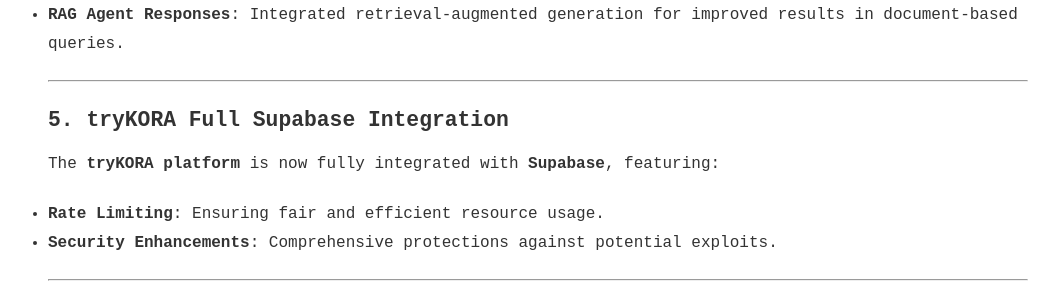
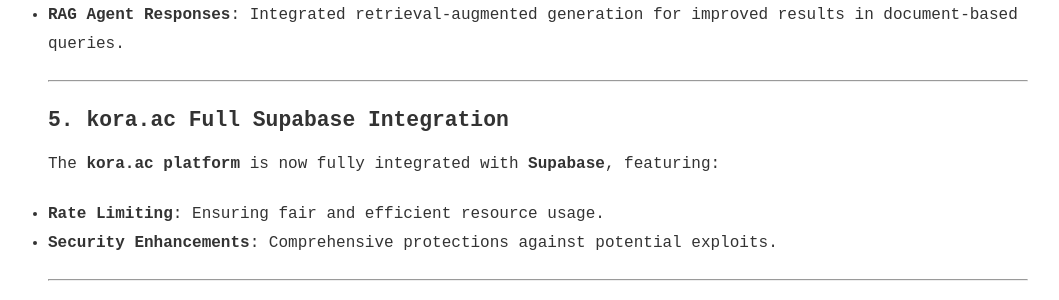
Before and after one commit to kora-edu/kora-edu.github.io, a Jekyll site: the page built from _posts/2024-01-14-weeklyupdate4.md, in a window 1280 px wide. Shown: the part 1211-1511 px from the top of the page, without its empty margins (102-1161 px from the left). Built offline with Jekyll 4.4.1, drawn with Linux system fonts in a browser that asks for light colours.

Commit message:
Update 2024-01-14-weeklyupdate4.md

```diff
--- a/_posts/2024-01-14-weeklyupdate4.md
+++ b/_posts/2024-01-14-weeklyupdate4.md
@@ -45,8 +45,8 @@
 
 ---
 
-#### **5. tryKORA Full Supabase Integration**
-The **tryKORA platform** is now fully integrated with **Supabase**, featuring:
+#### **5. kora.ac Full Supabase Integration**
+The **kora.ac platform** is now fully integrated with **Supabase**, featuring:
 
 - **Rate Limiting**: Ensuring fair and efficient resource usage.
 - **Security Enhancements**: Comprehensive protections against potential exploits.
```
